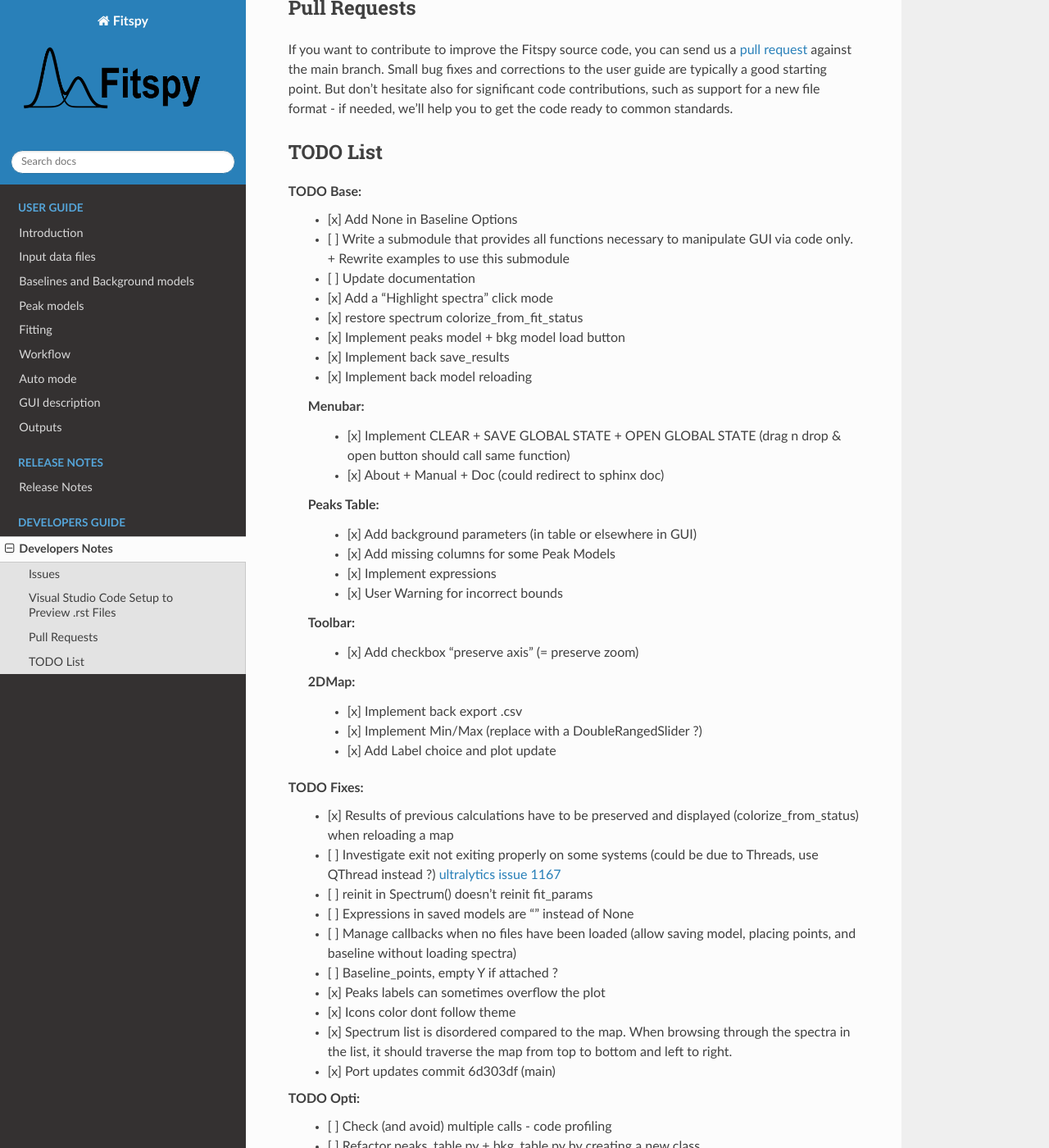
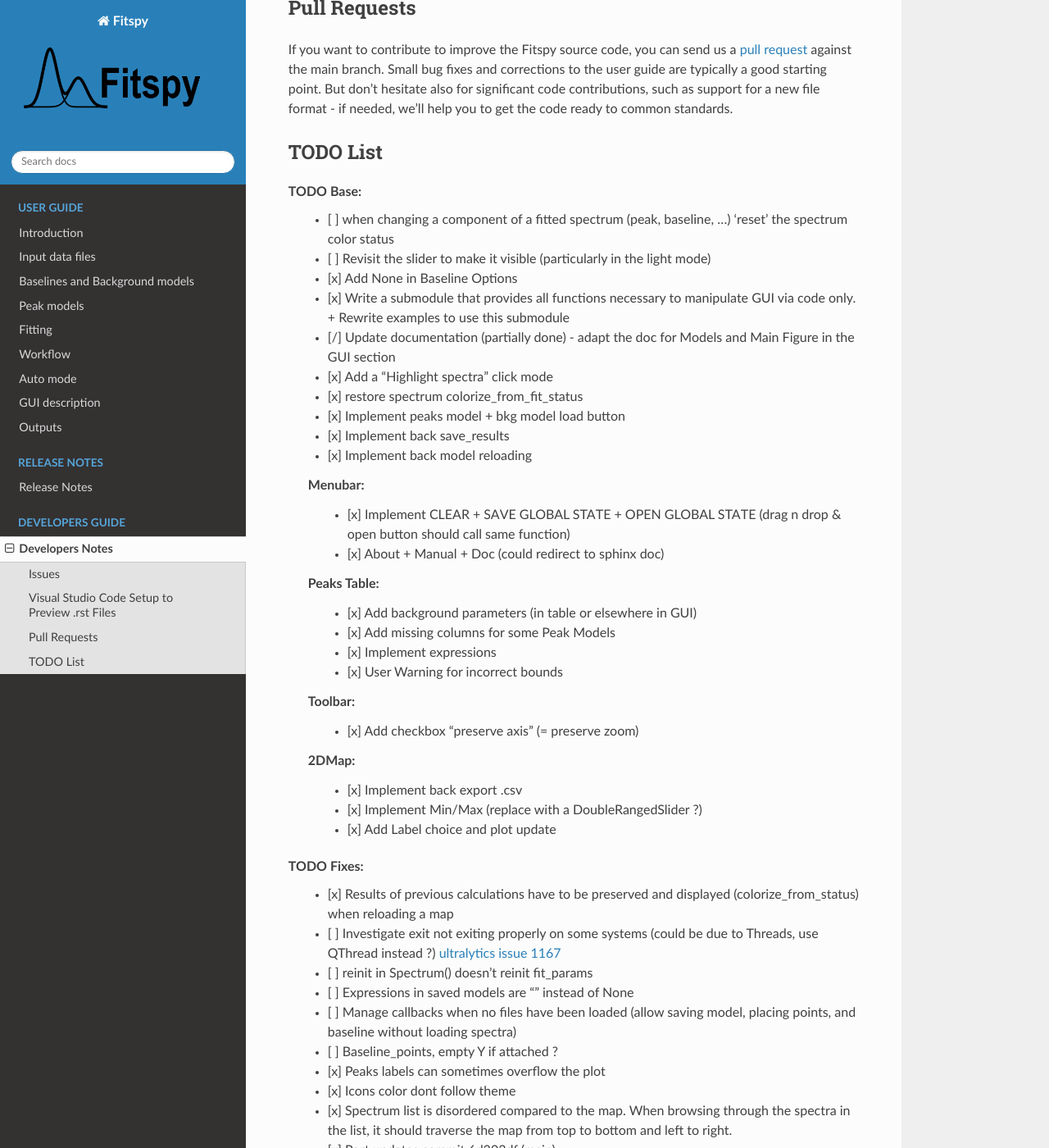
Before and after one commit to CEA-MetroCarac/fitspy, a Sphinx documentation site: the page built from doc/dev_guide/dev_notes.rst, in a window 1280 px wide and 1400 px high, scrolled down 814 px. Shown: the whole window at 82% size. Built offline with Sphinx 7.4.7 and the Read the Docs theme 3.1.0, drawn with Linux system fonts in a browser that asks for light colours; pages that are not in the unit, such as notebooks, are missing from menus; some of the changed text lies outside the part shown.

Commit message:
update dev_notes.rst

```diff
--- a/doc/dev_guide/dev_notes.rst
+++ b/doc/dev_guide/dev_notes.rst
@@ -42,9 +42,11 @@
 ---------
 
 TODO Base:
+    - [ ] when changing a component of a fitted spectrum (peak, baseline, ...) 'reset' the spectrum color status
+    - [ ] Revisit the slider to make it visible (particularly in the light mode)
     - [x] Add None in Baseline Options
-    - [ ] Write a submodule that provides all functions necessary to manipulate GUI via code only. + Rewrite examples to use this submodule
-    - [ ] Update documentation
+    - [x] Write a submodule that provides all functions necessary to manipulate GUI via code only. + Rewrite examples to use this submodule
+    - [/] Update documentation (partially done) - adapt the doc for Models and Main Figure in the GUI section
     - [x] Add a "Highlight spectra" click mode
     - [x] restore spectrum colorize_from_fit_status
     - [x] Implement peaks model + bkg model load button
```
Also changed, not shown: other parts of doc/dev_guide/dev_notes.rst (+4 -4 lines).
